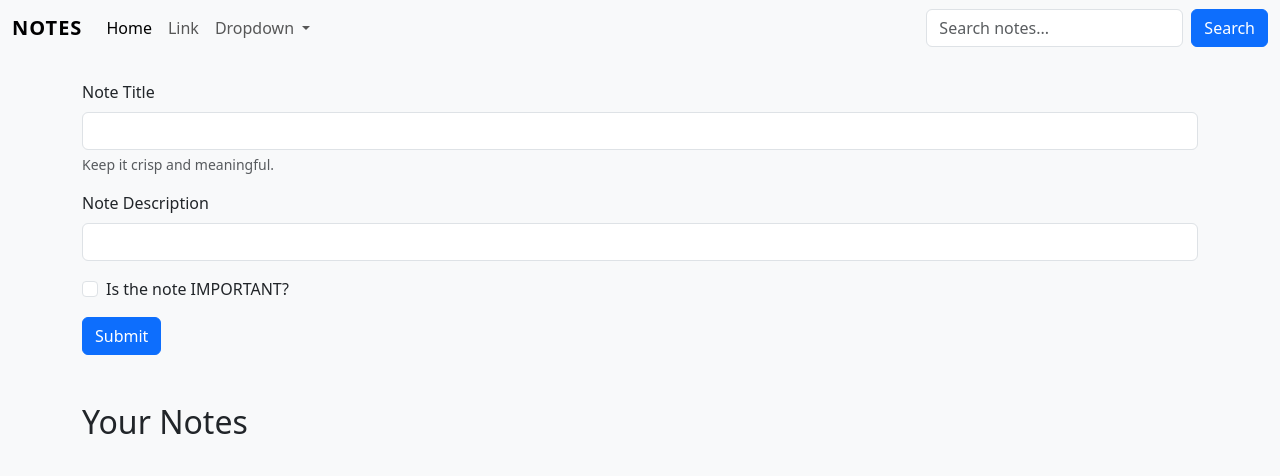
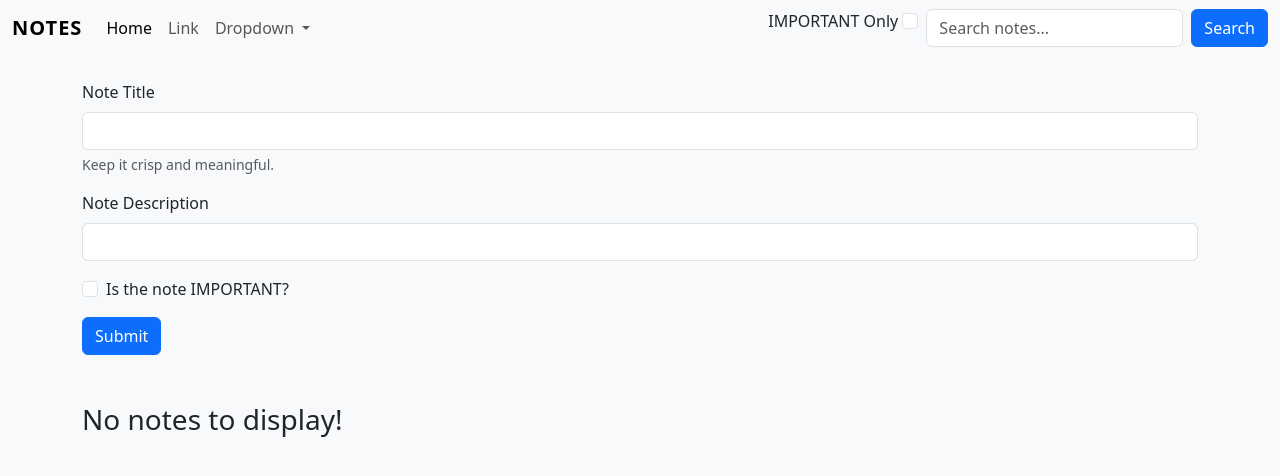
Before and after one commit to VyomGarg04/fastapi-notes-app, a FastAPI app: page / in a window 1280 px wide. Shown: the top 476 px of the page. Run offline with FastAPI, Linux system fonts and the light colour scheme; data that the repository does not hold is empty.

Commit message:
Add filtering option for important notes and update search functionality

```diff
--- a/routes/note.py
+++ b/routes/note.py
@@ -17,29 +17,20 @@ notes_collection = conn.notes.notes2
 
 #to get the notes
 @note.get("/",response_class = HTMLResponse)
-async def get_notes(request: Request, q:str = None):
+async def get_notes(request: Request, q:str = None, filter_important:bool = False):
+    query ={}
     if q:
-        results = notes_collection.find({"title": {
-            "$regex": q,
-            "$options": "i"
-            }})
-        newDocs = notesEntity(results)
-        return templates.TemplateResponse(
-            request=request,
-            name="index.html",
-            context = {"request":request, "newDocs": newDocs,"q":q}
-        )
-    else:
-        docs = notes_collection.find({})
-        newDocs = notesEntity(docs)
-        return templates.TemplateResponse(
-            request=request,
-            name = "index.html",
-            context = {"request":request, "newDocs": newDocs}
-        )
+        query["title"] = {"$regex": q, "$options": "i"}
+    if filter_important:
+        query["important"] =True
 
-
-
+    results = notes_collection.find(query).sort("created_at", -1)
+    newDocs = notesEntity(results)
+    return templates.TemplateResponse(
+        request=request,
+        name="index.html",
+        context = {"request":request, "newDocs": newDocs,"q":q, "filter_important":filter_important}
+    )
 
 
 
--- a/templates/index.html
+++ b/templates/index.html
@@ -24,9 +24,14 @@ Home
   <button type="submit" class="btn btn-primary">Submit</button>
 </form>
 <br><br>
+{% if newDocs %}
 <h2>Your Notes</h2>
-{% if q %}
-<h4>Showing results for {{ q }} </h4>
+  {% if q and filter_important %}
+  <h4>Showing important results for {{ q }} </h4>
+  {% elif filter_important %}
+  <h4>Showing Important results</h4>
+  {% elif q %}
+  <h4>Showing results for {{ q }} </h4>
 {% endif %}
 <br>
 <div id="notes-container" class="row g-3">
@@ -55,6 +60,10 @@ Home
       </div>
     </div>
   {% endfor %}
+
+  {% else %}
+  <h3>No notes to display!</h3>
+  {% endif %}
 </div>
 
 {% endblock %}
--- a/templates/partials/navbar.html
+++ b/templates/partials/navbar.html
@@ -27,6 +27,15 @@
       </ul>
      <form action="/" method="get" class="d-flex">
     <ul class="navbar-nav me-auto mb-2 mb-lg-0 d-flex flex-row">
+      <li class="nav-item me-2">
+        <label class="form-check-label" for="filter_important">IMPORTANT Only</label>
+        <input type="checkbox"
+        class="form-check-input"
+        id="filter_important"
+        name="filter_important"
+        value = "true"
+        {% if filter_important %}checked{% endif %}>
+      </li>
         <li class="nav-item me-2">
         <input type="text" name="q"  class="form-control"
         value="{{ q if q else '' }}"
```
